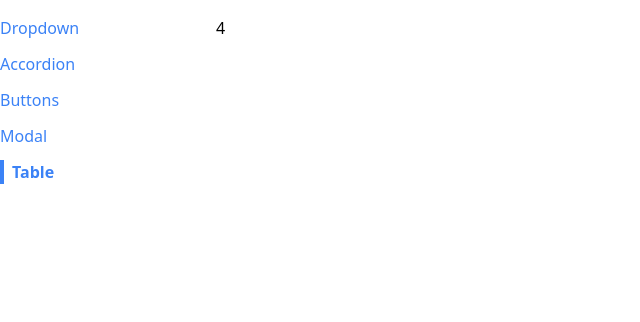
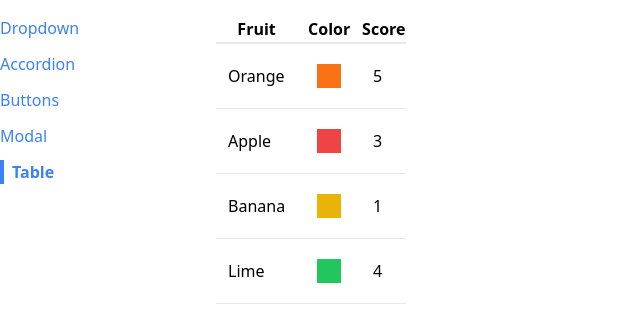
Before and after one commit to federico-init/components_showcase, a React (Create React App) app: page /table in a window 1280 px wide. Shown: the top 322 px of the page, without its empty margins (0-640 px from the left). Built offline with nearby package versions, Linux system fonts and the light colour scheme.

Commit message:
chore(Table): table show hardcoded data

```diff
--- a/src/components/Table.jsx
+++ b/src/components/Table.jsx
@@ -1,5 +1,28 @@
 const Table = ({ data }) => {
-  return <div>{data.length}</div>;
+  const renderedRows = data.map((fruit) => {
+    return (
+      <tr className="border-b" key={fruit.name}>
+        <td className="p-3">{fruit.name}</td>
+        <td className="p-3">
+          <div className={`p-3 m-2 ${fruit.color}`}></div>
+        </td>
+        <td className="p-3">{fruit.score}</td>
+      </tr>
+    );
+  });
+
+  return (
+    <table className="table-auto border-spacing-2">
+      <thead>
+        <tr className="border-b-2">
+          <th>Fruit</th>
+          <th>Color</th>
+          <th>Score</th>
+        </tr>
+      </thead>
+      <tbody>{renderedRows}</tbody>
+    </table>
+  );
 };
 
 export default Table;
```
